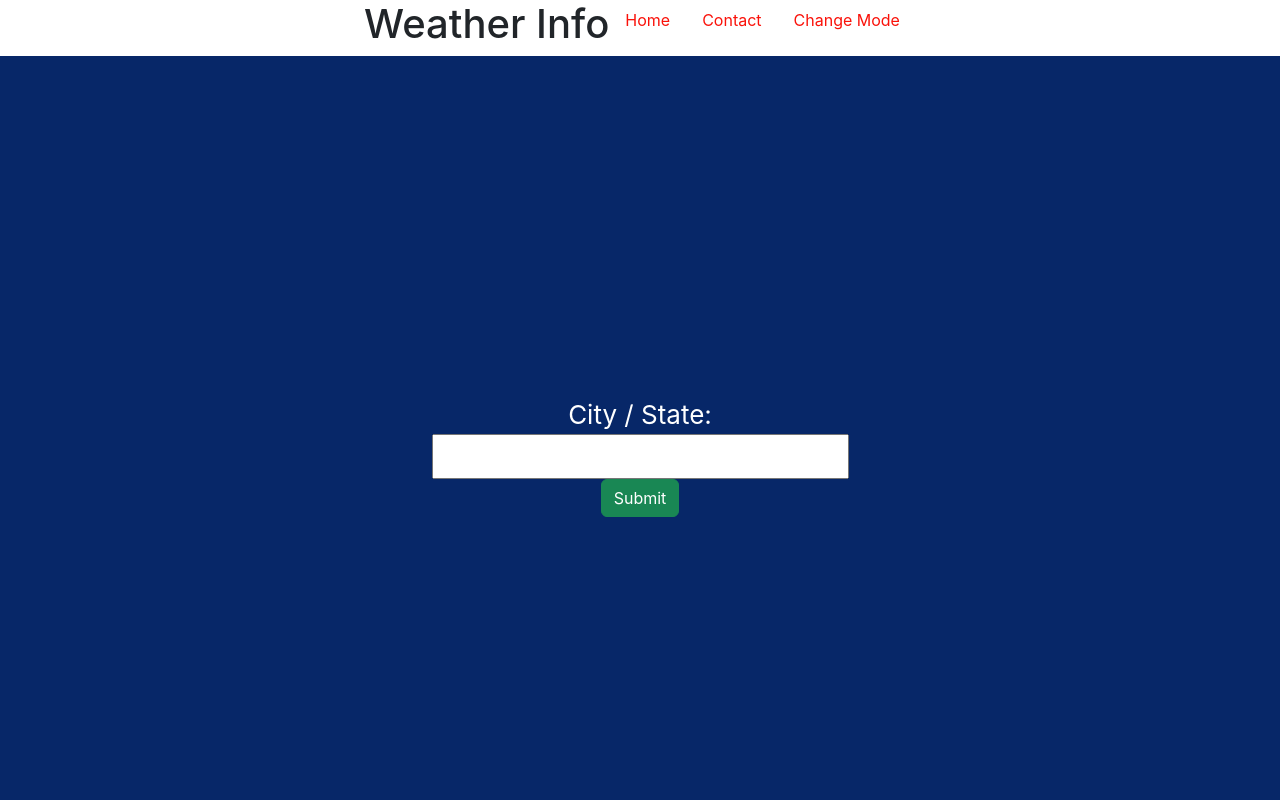
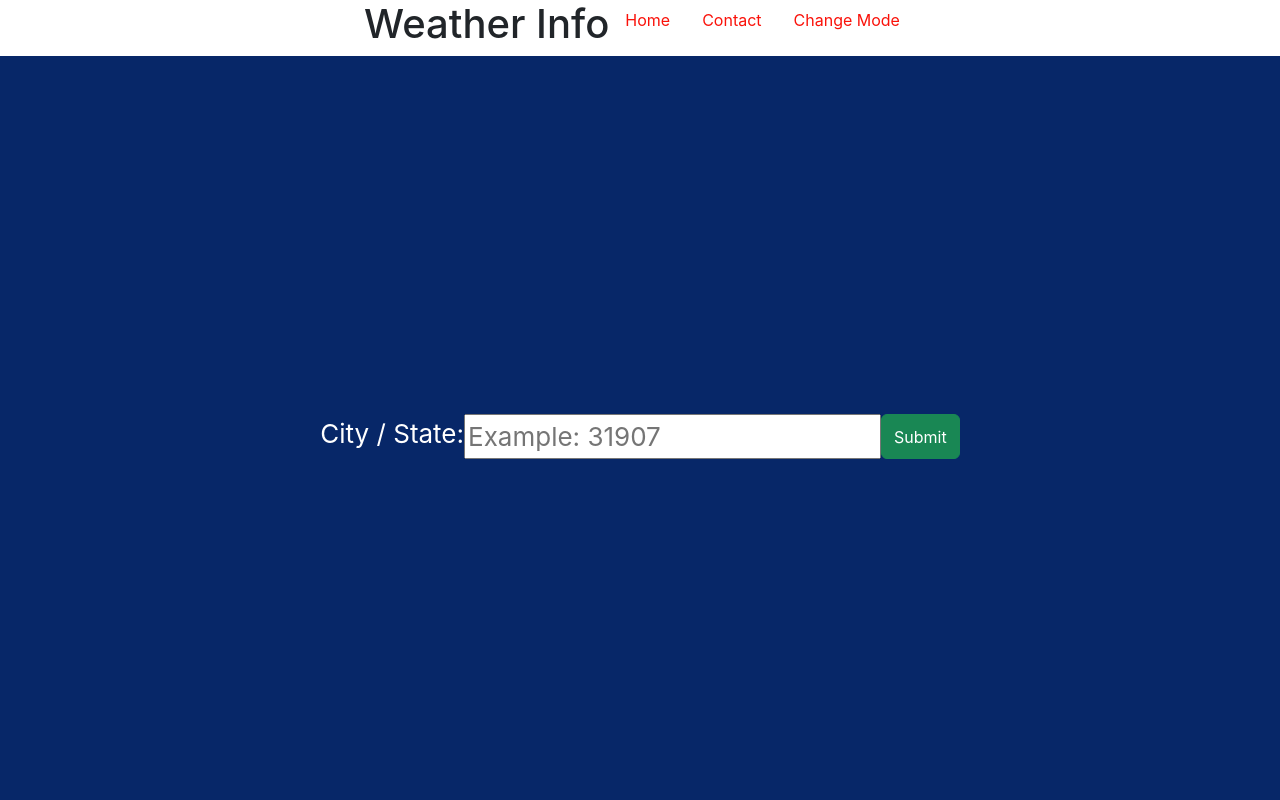
Before and after one commit to CSU-WebDev/MRA, a React (Create React App) app in the folder groupproject/: page / in a window 1280 px wide. Shown: the top 800 px of the page. Built offline with nearby package versions, Linux system fonts and the light colour scheme.

Commit message:
changed the display

```diff
--- a/groupproject/src/components/Header.jsx
+++ b/groupproject/src/components/Header.jsx
@@ -1043,10 +1043,13 @@ function Header(){
     }
     return(
         <header className="App-header">
-            <label for="city">City / State: </label>
-            <input ref={inputRef} type="text" id="city" name="city"></input>
-            <Button onClick={fetchdata} variant="success">Submit</Button>{' '}
-            <Card weatherData={weather}/>
+          <div class="d-flex justify-content-center">
+              <label for="city">City / State: </label>
+              <input ref={inputRef} type="text" id="city" name="city" placeholder="Example: 31907"></input>
+              <Button onClick={fetchdata} variant="success">Submit</Button>{' '}
+          </div>
+          <br />
+          <Card weatherData={weather}/>
         </header>
     )
 }
```
